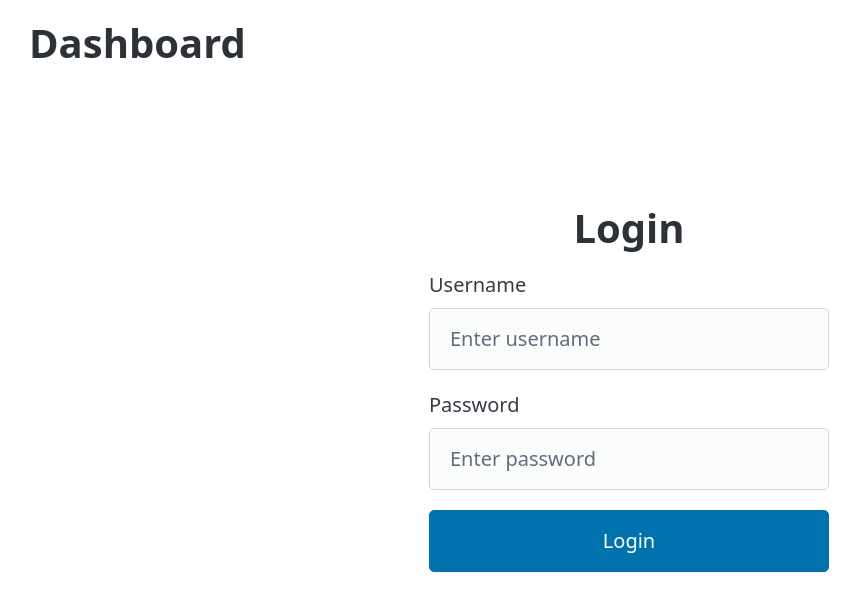
After one commit to Blake9000/Assignment_Project_Blake_bmackin2, a Django app: template templates/dashboard_view/dashboard_view_login.html in a window 1280 px wide. The commit adds this page. Shown: the top 611 px of the page, without its empty margins (11-871 px from the left). Run offline with Django 5.2, Linux system fonts and the light colour scheme; the template is opened without the code that fills it, so the values that code supplies are empty; some libraries are stand-ins or nearby versions.

Commit message:
Created base for whole project. Created view for login screen.

```diff
--- a/templates/base.html
+++ b/templates/base.html
@@ -12,7 +12,7 @@
       <h1>Dashboard</h1>
     </div>
   </header>
-
+{% block navbar %}
  <nav>
     <div class="container">
       <ul class="navbar-nav">
@@ -22,6 +22,7 @@
       </ul>
     </div>
   </nav>
+{% endblock %}
   <main>
 
     <!-- This should be the name of the block that will show it's content here. -->
--- /dev/null
+++ b/templates/dashboard_view/dashboard_view_login.html
@@ -0,0 +1,25 @@
+{% extends "../base.html" %}
+
+{% block title %}
+    Login
+{% endblock %}
+<!-- Remove navbar for login -->
+{% block navbar %}{% endblock %}
+
+{% block main_content %}
+
+<body>
+  <main class="container" style="max-width: 400px; margin: auto; padding-top: 10vh;">
+    <h1 style="text-align: center;">Login</h1>
+    <form method="post" action="/login">
+      <label for="username">Username</label>
+      <input type="text" id="username" name="username" placeholder="Enter username" required>
+
+      <label for="password">Password</label>
+      <input type="password" id="password" name="password" placeholder="Enter password" required>
+
+      <button type="submit" style="width: 100%;">Login</button>
+    </form>
+  </main>
+
+{% endblock %}
```
Also changed, not shown: dashboard_view/views.py (+5 -2 lines).
